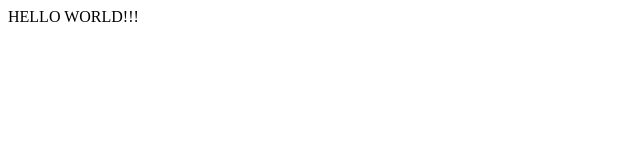
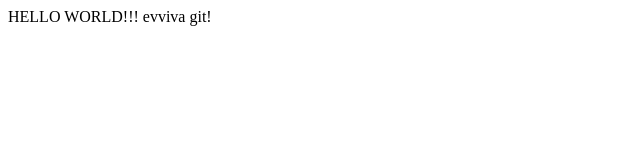
Before and after one commit to DaviChelsea/DaviChelsea.github.io, a plain HTML site: page index.html in a window 1280 px wide. Shown: the full height of the page, 0-640 px from the left. Drawn offline with Linux system fonts and the light colour scheme.

Commit message:
added index.html

```diff
--- a/index.html
+++ b/index.html
@@ -7,6 +7,6 @@
     <title>Document</title>
 </head>
 <body>
- HELLO WORLD!!!
+ HELLO WORLD!!!  evviva git!
 </body>
 </html>
```
